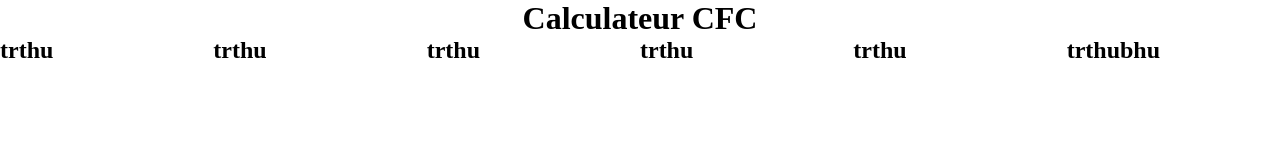
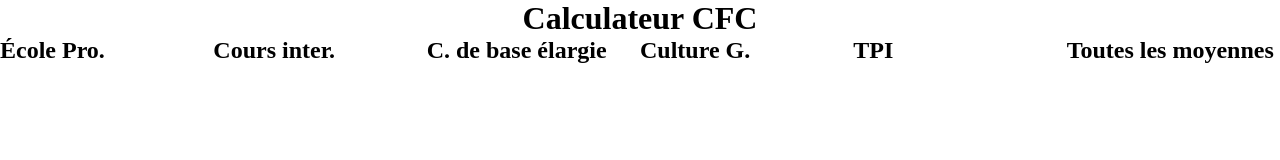
Before and after one commit to adbme/calculateur-de-moyenne, a plain HTML site: page index.html in a window 1280 px wide. Drawn offline with Linux system fonts and the light colour scheme.

```diff
--- a/index.html
+++ b/index.html
@@ -15,23 +15,25 @@
     </div>
     <div class="container">
         <div class="grp1">
-            <h2>trthu</h2>
+            <h2>École Pro.</h2>
         </div>
         <div class="grp2">
-            <h2>trthu</h2>
+            <h2>Cours inter.</h2>
         </div>
         <div class="grp3">
-            <h2>trthu</h2>
+            <h2>C. de base élargie</h2>
         </div>
         <div class="grp4">
-            <h2>trthu</h2>
+            <h2>Culture G.</h2>
         </div>
         <div class="grp5">
-            <h2>trthu</h2>
+            <h2>TPI</h2>
         </div>
         <div class="grp6">
-            <h2>trthubhu</h2>
+            <h2>Toutes les moyennes</h2>
 
+
+            <div></div>
         </div>
     </div>
 </body>
```
Also changed, not shown: style.css (+4 -3 lines), img/calculateur_de_cfc.png (added).
